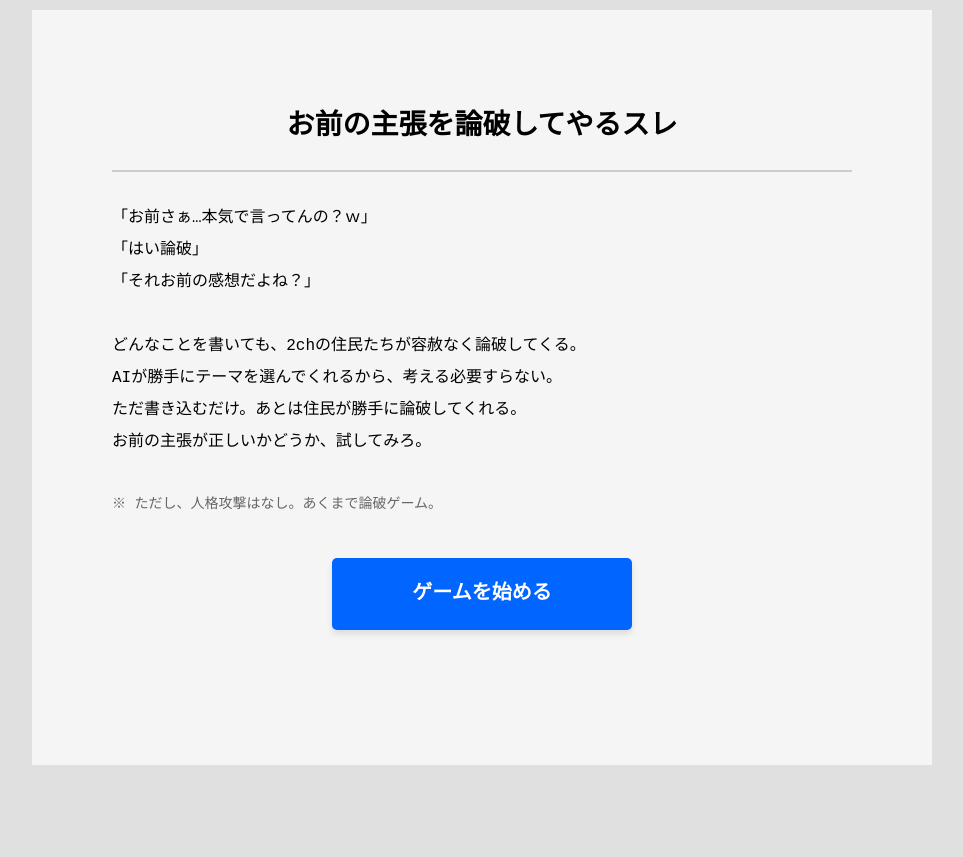
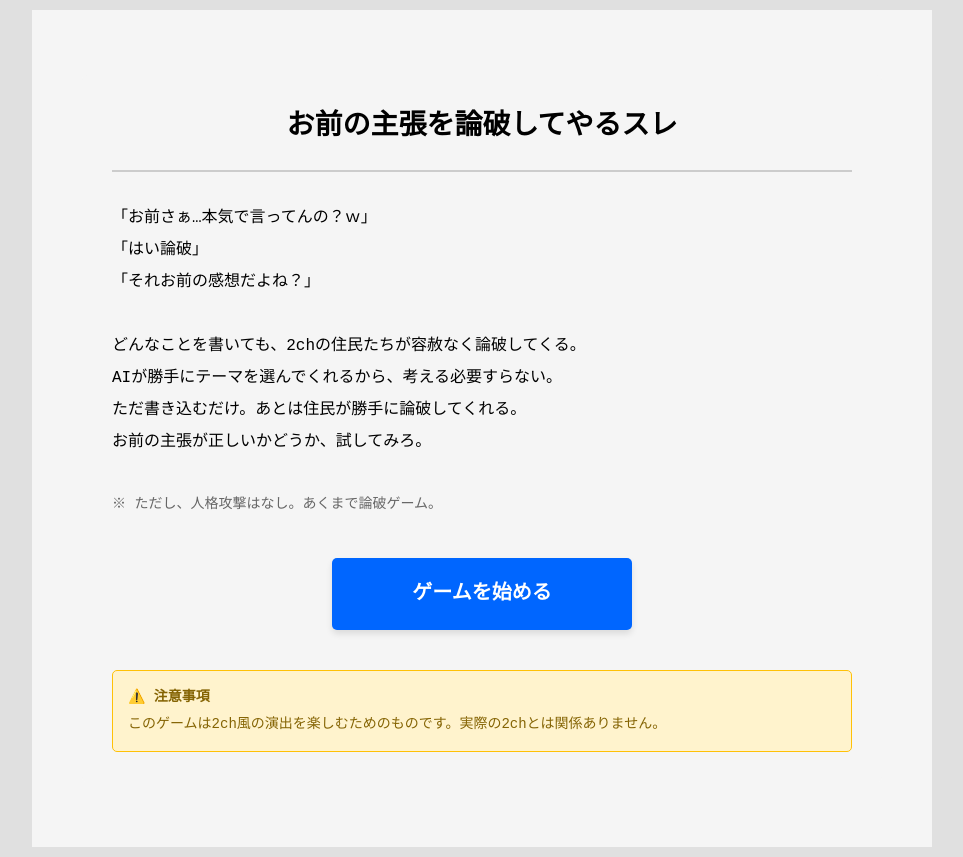
Before and after one commit to k-mitsumori-cmd/thread-battle-ai, a website: page top.html in a window 1280 px wide. Shown: the whole page, without its empty margins (158-1121 px from the left). Before the commit the page ends 800 px from the top, so only its background shows below. Drawn offline with Linux system fonts and the light colour scheme.

Commit message:
2chに関係ないという注意書きを追加

```diff
--- a/top.html
+++ b/top.html
@@ -90,6 +90,11 @@
 
             <a href="index.html" class="start-button">ゲームを始める</a>
 
+            <div class="top-warning">
+                <strong>⚠️ 注意事項</strong>
+                このゲームは2ch風の演出を楽しむためのものです。実際の2chとは関係ありません。
+            </div>
+
         </div>
     </div>
 </body>
```
